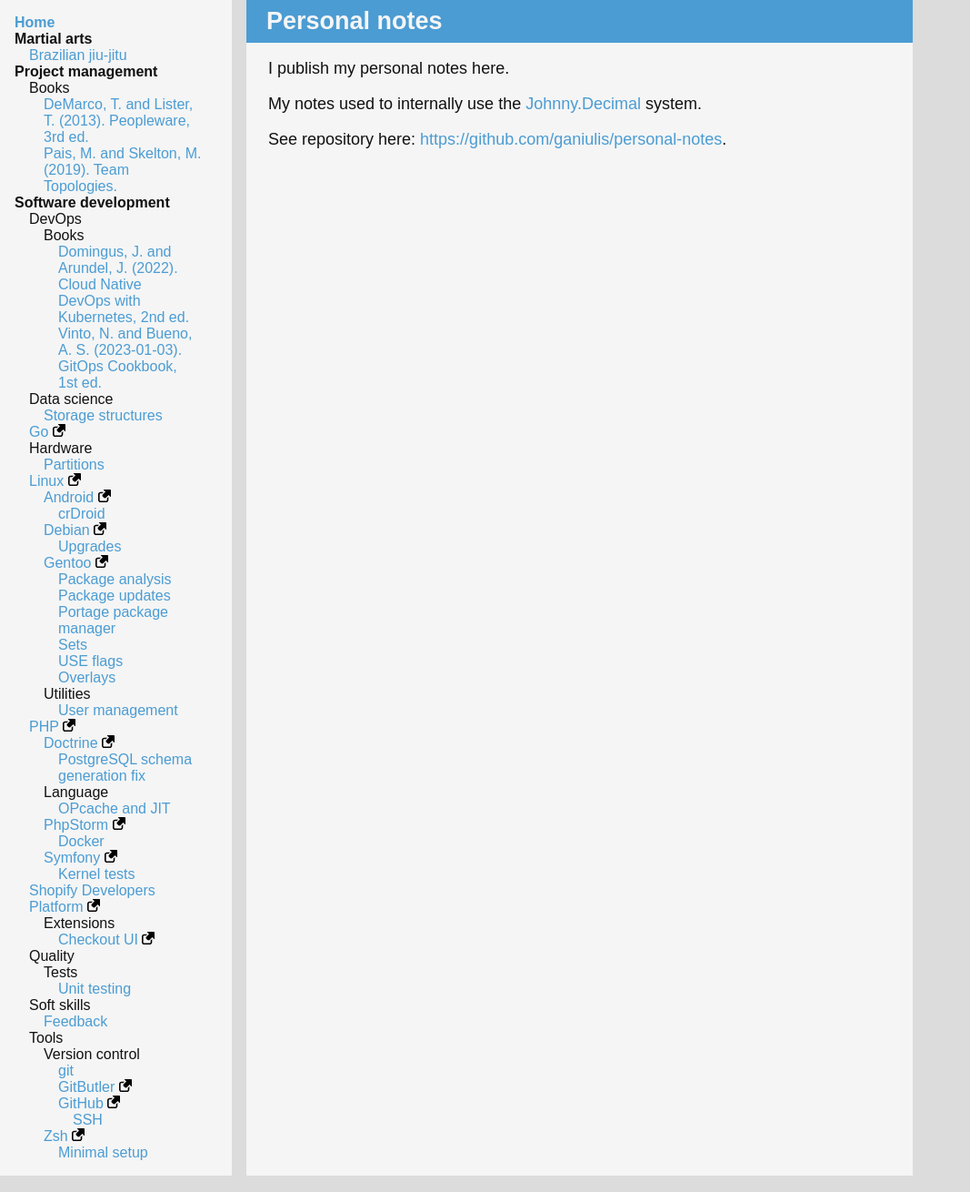
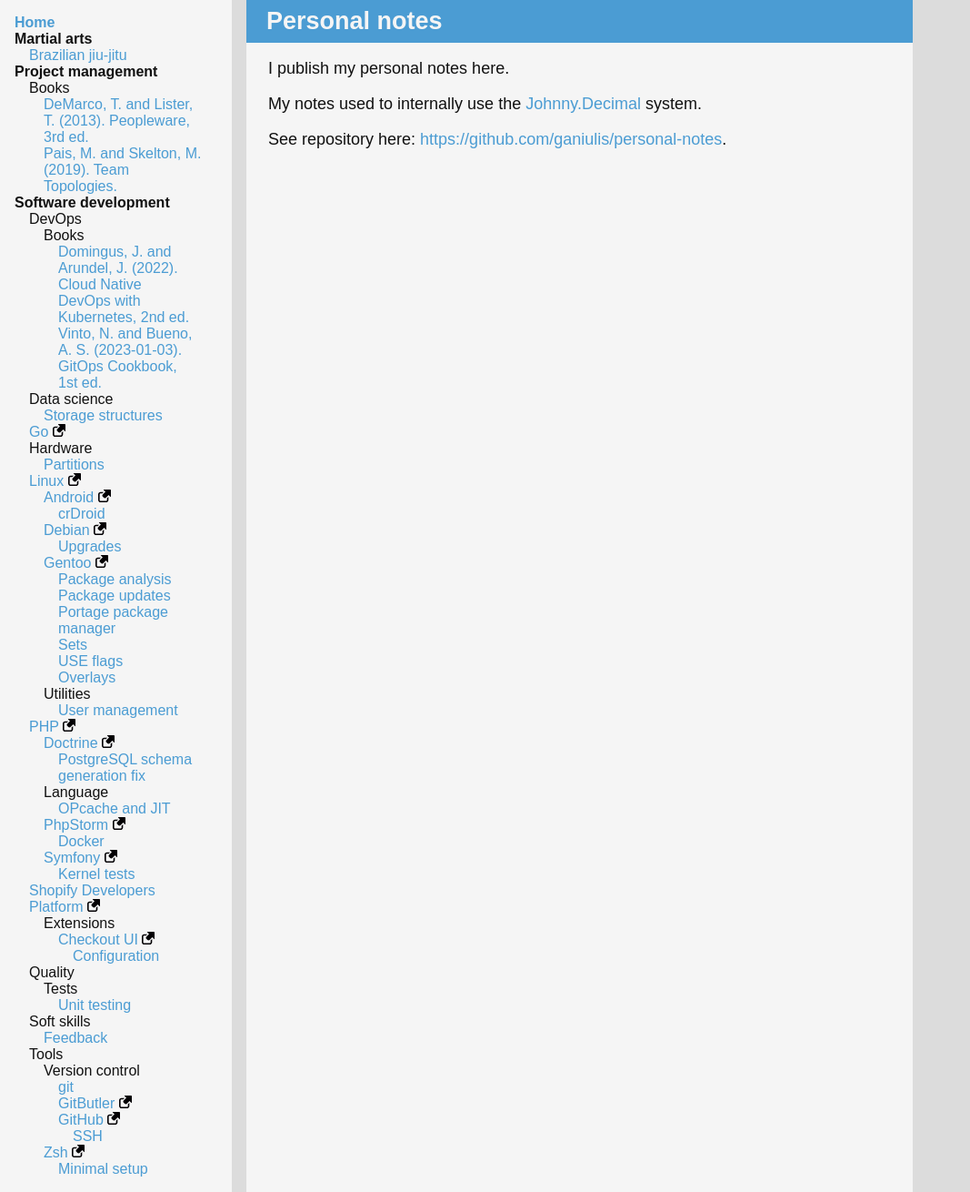
Before and after one commit to ganiulis/personal-notes, a Jekyll site: the page built from index.md, in a window 1280 px wide. Shown: the whole page at 91% size, without its empty margins (0-1067 px from the left). Built offline with Jekyll 4.4.1, drawn with Linux system fonts in a browser that asks for light colours; our own code applies the rules of GitHub Pages for plain Markdown files.

Commit message:
feat: Notes

```diff
--- a/_data/navigation.yaml
+++ b/_data/navigation.yaml
@@ -112,6 +112,9 @@ items:
             items:
               - title: Checkout UI
                 website: https://shopify.dev/docs/api/checkout-ui-extensions
+                items:
+                  - title: Configuration
+                    path: configuration
       - title: Quality
         path: quality
         items:
```
Also changed, not shown: software-development/shopify/extensions/checkout-ui/configuration.md (added, +7 -0 lines).
